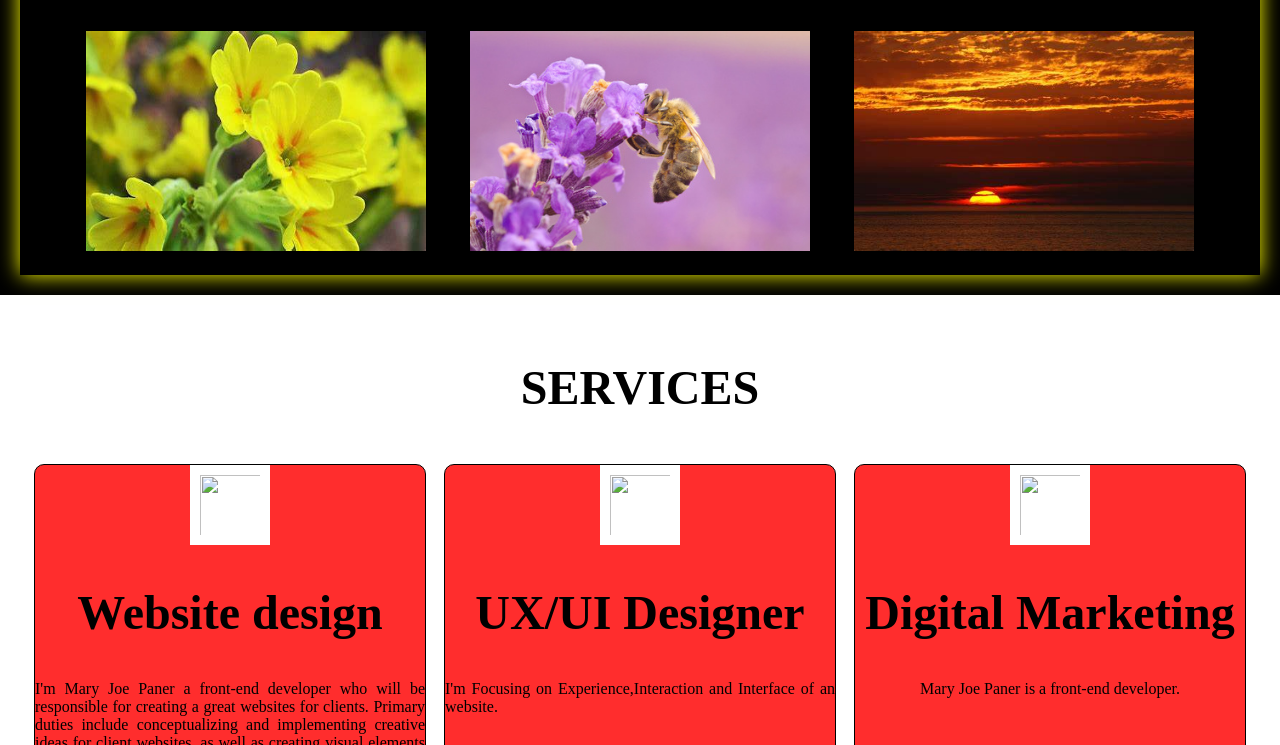
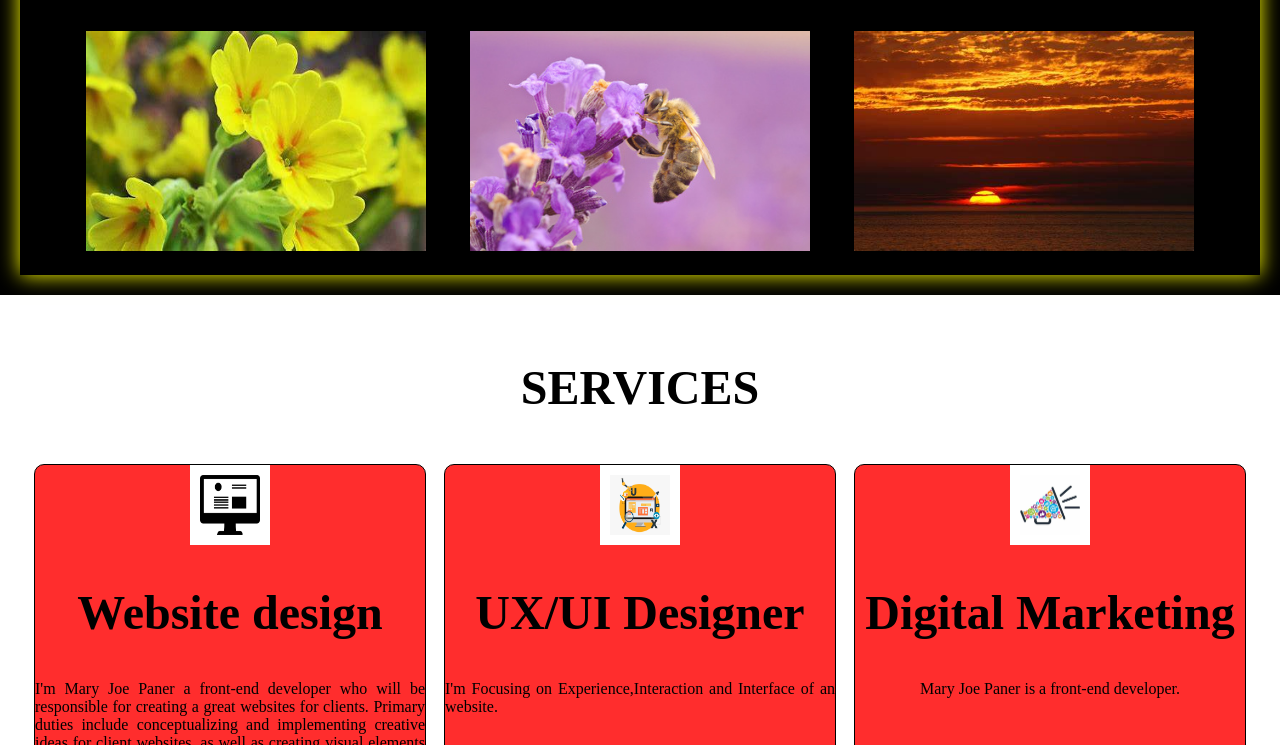
Before and after one commit to mj-paner/Portfolio, a plain HTML site: page index.html in a window 1280 px wide. Shown: the part 1924-2669 px from the top of the page. Drawn offline with Linux system fonts and the light colour scheme.

Commit message:
Update index.html

```diff
--- a/index.html
+++ b/index.html
@@ -32,7 +32,7 @@
 		<section id="about">
 			<h1 class="headings"> ABOUT ME</h1>
 				<div id="pic">
-				<img src="20221008_200755.jpg"alt= "">
+				<img src="https://github.com/mj-paner/Portfolio/blob/main/20221008_200755.jpg"alt= "">
 				<div id="intro">
 					<h2>Mary Joe Paner</h2>
 					<p>&nbsp;&nbsp;Hi!</b><br>My name is Mary Joe Paner and I'm a front end developer living in Tungawan Zamboanga Sibugay.
@@ -59,17 +59,17 @@
 			<h1 class="headings">SERVICES</h1>
 		<div class="row">
 		<div class="box">
-			<img src="images\design.png" alt="">
+			<img src="design.png" alt="">
 			<h1 class="headings">Website design</h1>
             <p>I'm Mary Joe Paner a front-end  developer who will be responsible for creating a great websites for clients. Primary duties include conceptualizing and implementing creative ideas for client websites, as well as creating visual elements that are in line with our clients' branding.I will be working closely in  web development team to ensure proper and hassle-free implementation.</p>
 			</div>
 			<div class="box">
-				<img src="images\testing-icon-png.png" alt="">
+				<img src="testing-icon-png.png" alt="">
 			<h1 class="headings">UX/UI Designer</h1>
             <p>I'm Focusing on Experience,Interaction and Interface of an website.</p>
 			</div>
 		<div class="box">
-			<img src="images\marketing.jpeg" alt="">
+			<img src="marketing.jpeg" alt="">
 			<h1 class="headings">Digital Marketing</h1>
             <p>Mary Joe Paner is a front-end developer.</p>
 			</div>
```
